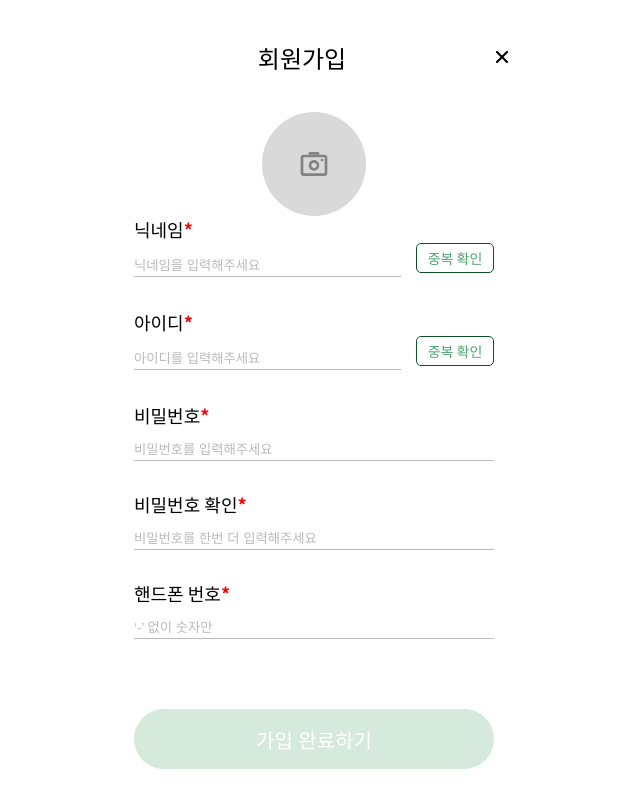
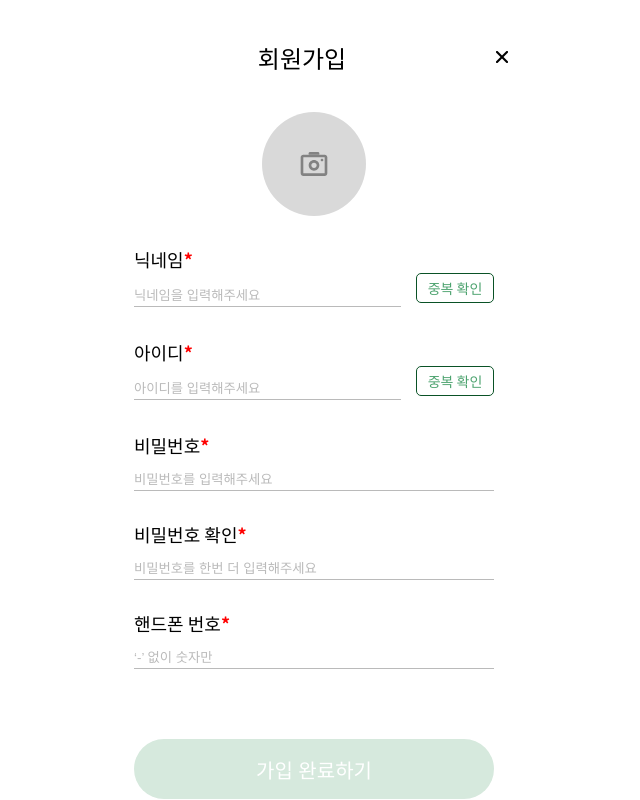
Before and after one commit to kko-bugi/pure-market-client, a React (Vite) app: page /signUp in a window 1280 px wide. Shown: the whole page, without its empty margins (326-966 px from the left). Built offline with nearby package versions, Linux system fonts and the light colour scheme.

Commit message:
Fix: Move ProfileWrapper in Form - ProfileWrapper를 Form 태그 안으로 옮김

```diff
--- a/src/pages/SignUp/index.jsx
+++ b/src/pages/SignUp/index.jsx
@@ -167,6 +167,7 @@ export default function SignUp() {
             <img src={CloseIcon} />
           </CloseBtn>
         </Header>
+        <Form>
           <ProfileWrapper>
             <Profile
               htmlFor="profileImageInput"
@@ -181,7 +182,6 @@ export default function SignUp() {
               />
             </Profile>
           </ProfileWrapper>
-        <Form>
           <InputWrapper>
             <InputTitle>
               닉네임<span>*</span>
@@ -303,7 +303,8 @@ const CloseBtn = styled.button`
 `;
 
 const ProfileWrapper = styled.div`
-  //이거 안하면 프로필 원이 눌림
+  display: flex;
+  justify-content: center;
 `;
 
 const Profile = styled.label`
```
Lines whose indentation alone changed are shown as unchanged.
